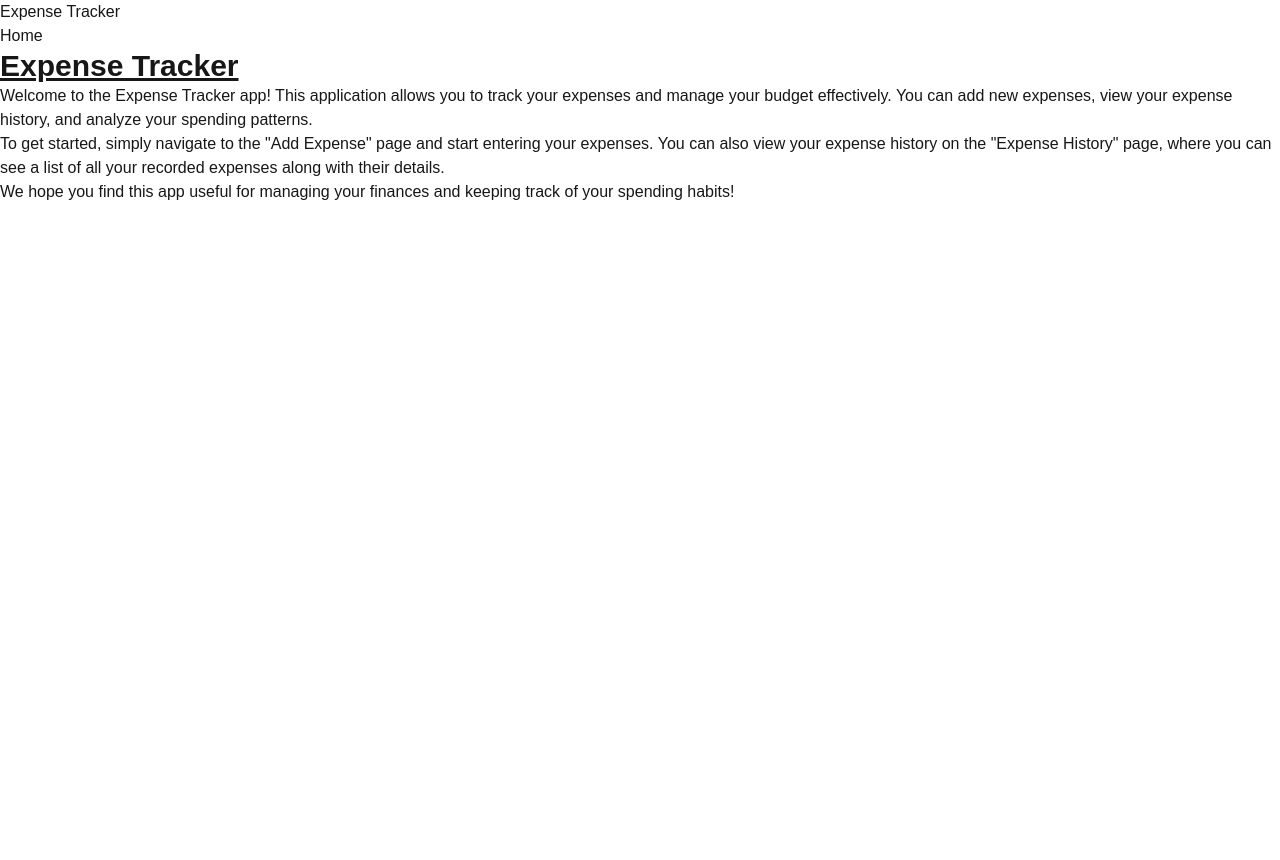
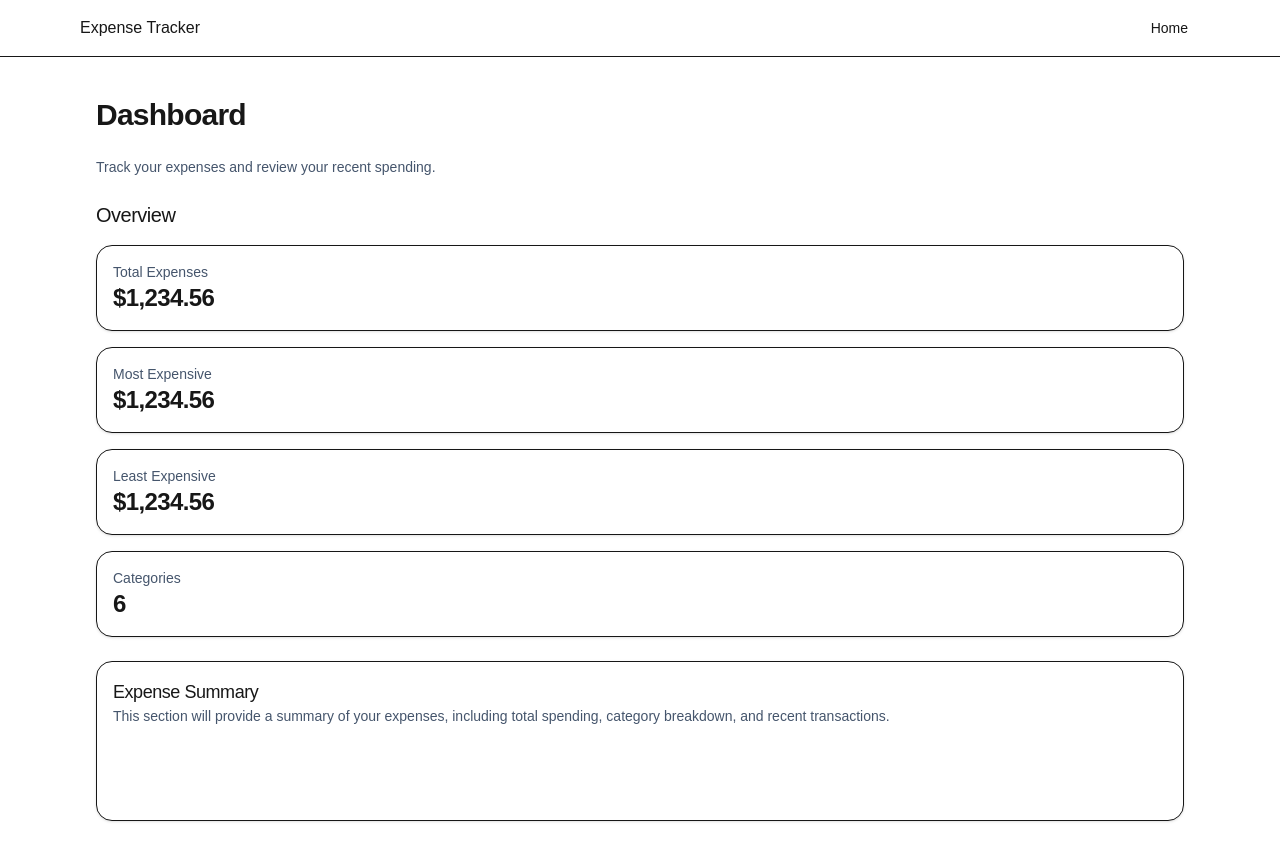
Before and after one commit to 4m4terasu/Expense-tracker, a Next.js app: page / in a window 1280 px wide. Before the commit the page ends 800 px from the top, so only its background shows below. Built offline with nearby package versions, Linux system fonts and the light colour scheme.

Commit message:
added basic ui for cards

```diff
--- a/src/app/layout.tsx
+++ b/src/app/layout.tsx
@@ -1,4 +1,5 @@
 import "./globals.css";
+import Link from "next/link";
 
 //export const metadata: Metadata = {
 //  title: "...",
@@ -9,18 +10,22 @@ export default function RootLayout({children,}: {  children: React.ReactNode}) {
   return (
 
 <html lang="en">
-  <body>
-    <div>
-      <header>
-        <h1>Expense Tracker</h1>
-          <nav>
-              <a href="/">Home</a>
-          </nav>
+  <body className="min-h-screen bg-slate-50 text-slate-900">
+      <header className="border-b bg-white sticky top-0 z-10">
+        <div className="max-w-6xl mx-auto px-4 py-4 flex items-center justify-between">
+          <span>Expense Tracker</span>
+            <nav>
+              <Link href="/" className="px-3 py-2 rounded-md text-sm font-medium hover:bg-slate-100">
+                Home
+              </Link>
+            </nav>
+        </div>
       </header>
       <main>
-        {children}
+        <div className="max-w-6xl mx-auto px-4 py-6">
+          {children}
+        </div>
       </main>
-    </div>
   </body>
 </html>
   );
--- a/src/app/page.tsx
+++ b/src/app/page.tsx
@@ -1,10 +1,37 @@
 export default function Home() {
   return (
-    <section className="content">
-      <h1 className="text-3xl font-bold underline">Expense Tracker</h1>
-      <p>Welcome to the Expense Tracker app! This application allows you to track your expenses and manage your budget effectively. You can add new expenses, view your expense history, and analyze your spending patterns.</p>
-      <p>To get started, simply navigate to the "Add Expense" page and start entering your expenses. You can also view your expense history on the "Expense History" page, where you can see a list of all your recorded expenses along with their details.</p>
-      <p>We hope you find this app useful for managing your finances and keeping track of your spending habits!</p>
-    </section>
+    <div className="content p-4 flex flex-col gap-6">
+      <h1 className="text-3xl font-semibold tracking-tight">Dashboard</h1>
+      <p className="text-sm text-slate-600">Track your expenses and review your recent spending.</p>
+
+      <section className="flex flex-col gap-4">
+        <h2 className="text-xl font-medium tracking-tight">Overview</h2>
+        <div className="grid gap-4">
+          <div className="rounded-2xl bg-white border shadow-sm p-4">
+            <p className="text-sm text-slate-600">Total Expenses</p>
+            <p className="text-2xl font-semibold tracking-tight">$1,234.56</p>
+          </div>
+          <div className="rounded-2xl bg-white border shadow-sm p-4">
+            <p className="text-sm text-slate-600">Most Expensive</p>
+            <p className="text-2xl font-semibold tracking-tight">$1,234.56</p>
+          </div>
+          <div className="rounded-2xl bg-white border shadow-sm p-4">
+            <p className="text-sm text-slate-600">Least Expensive</p>
+            <p className="text-2xl font-semibold tracking-tight">$1,234.56</p>
+          </div>
+          <div className="rounded-2xl bg-white border shadow-sm p-4">
+            <p className="text-sm text-slate-600">Categories</p>
+            <p className="text-2xl font-semibold tracking-tight">6</p>
+          </div>
+        </div>
+      </section>
+
+      <div className="h-40 rounded-2xl bg-white border shadow-sm">
+        <div className="p-4">
+          <h2 className="text-lg font-medium tracking-tight">Expense Summary</h2>
+          <p className="text-sm text-slate-600">This section will provide a summary of your expenses, including total spending, category breakdown, and recent transactions.</p>
+        </div>
+      </div>
+    </div>
   );
 }
```
